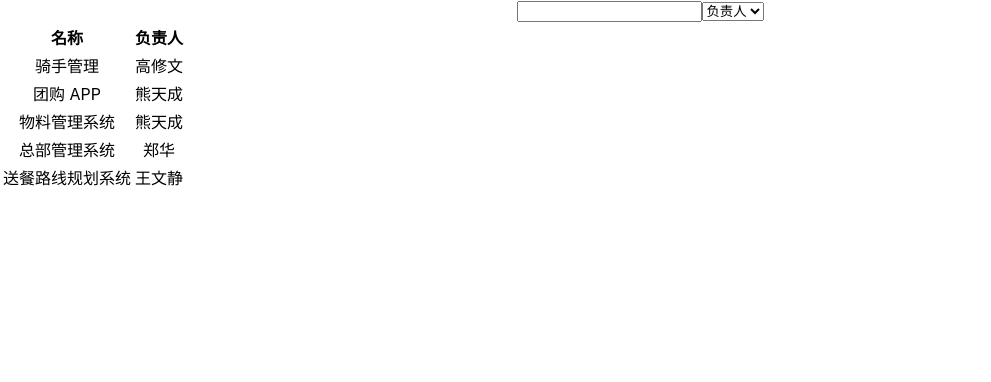
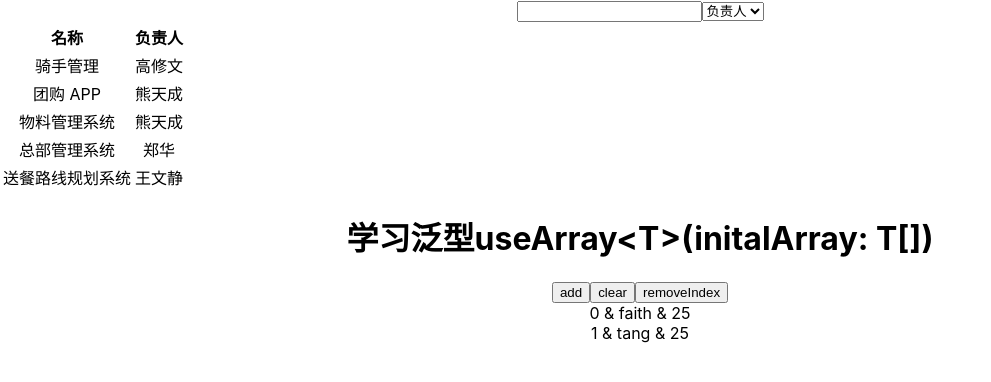
Before and after one commit to supermanklk/faith-test-jira, a React (Create React App) app: page / in a window 1280 px wide. Shown: the top 382 px of the page, without its empty margins (0-991 px from the left). Built offline with nearby package versions, Linux system fonts and the light colour scheme; data requests are answered from the project's data file.

Commit message:
feat: 实现一个useArray，练习泛型

```diff
--- a/src/App.tsx
+++ b/src/App.tsx
@@ -2,6 +2,7 @@ import React from 'react'
 import logo from './logo.svg'
 import './App.css'
 import ProjectList from './pages/ProjectList'
+import TryUseArray from './pages/TryUseArray'
 
 // 获取环境变量的地址
 const baseUrl = process.env.REACT_APP_API_URL
@@ -12,6 +13,7 @@ function App() {
   return (
     <div className='App'>
       <ProjectList />
+      <TryUseArray />
     </div>
   )
 }
--- /dev/null
+++ b/src/customHooks/useArray/index.tsx
@@ -0,0 +1,27 @@
+import { useState } from 'react'
+
+// 这是在没看视频之前写的
+// export function useArray<T>(initalArray: T) {
+
+// 点睛之笔 useArray<T>(initalArray: T[])
+// 使用的是泛型,我们的入参是 { name: string; age: number }[]
+// 那么T就是 { name: string; age: number }
+export function useArray<T>(initalArray: T[]) {
+  const [value, setValue] = useState(initalArray)
+
+  const clear = () => {
+    setValue([])
+  }
+
+  const removeIndex = (index: number) => {
+    let copy = [...value]
+    copy.splice(index, 1)
+    setValue(copy)
+  }
+
+  const add = (item: T) => {
+    setValue([...value, item])
+  }
+
+  return { value, clear, removeIndex, add }
+}
--- /dev/null
+++ b/src/pages/TryUseArray/index.tsx
@@ -0,0 +1,44 @@
+import React from 'react'
+import { useArray } from '../../customHooks/useArray'
+const TryUseArray = () => {
+  const persons: { name: string; age: number }[] = [
+    { name: 'faith', age: 25 },
+    { name: 'tang', age: 25 }
+  ]
+  const { value, clear, removeIndex, add } = useArray(persons)
+  const code = `useArray<T>(initalArray: T[])`
+  return (
+    <div>
+      <h1>学习泛型{code} </h1>
+      <button
+        onClick={() => {
+          add({ name: 'faith22', age: 29 })
+        }}>
+        add
+      </button>
+      <button
+        onClick={() => {
+          clear()
+        }}>
+        clear
+      </button>
+      <button
+        onClick={() => {
+          removeIndex(0)
+        }}>
+        removeIndex
+      </button>
+      <div>
+        {value.map((item, index) => {
+          return (
+            <div key={index}>
+              {index} & {item.name} & {item.age}
+            </div>
+          )
+        })}
+      </div>
+    </div>
+  )
+}
+
+export default TryUseArray
```
